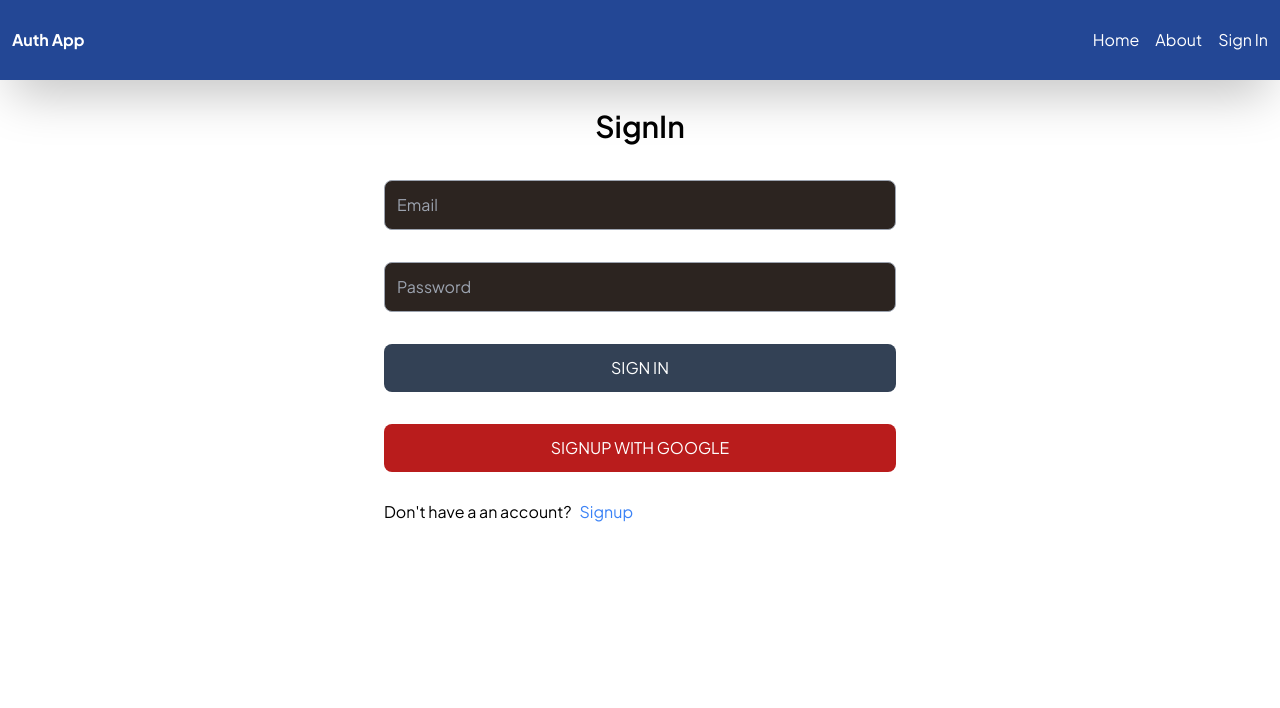
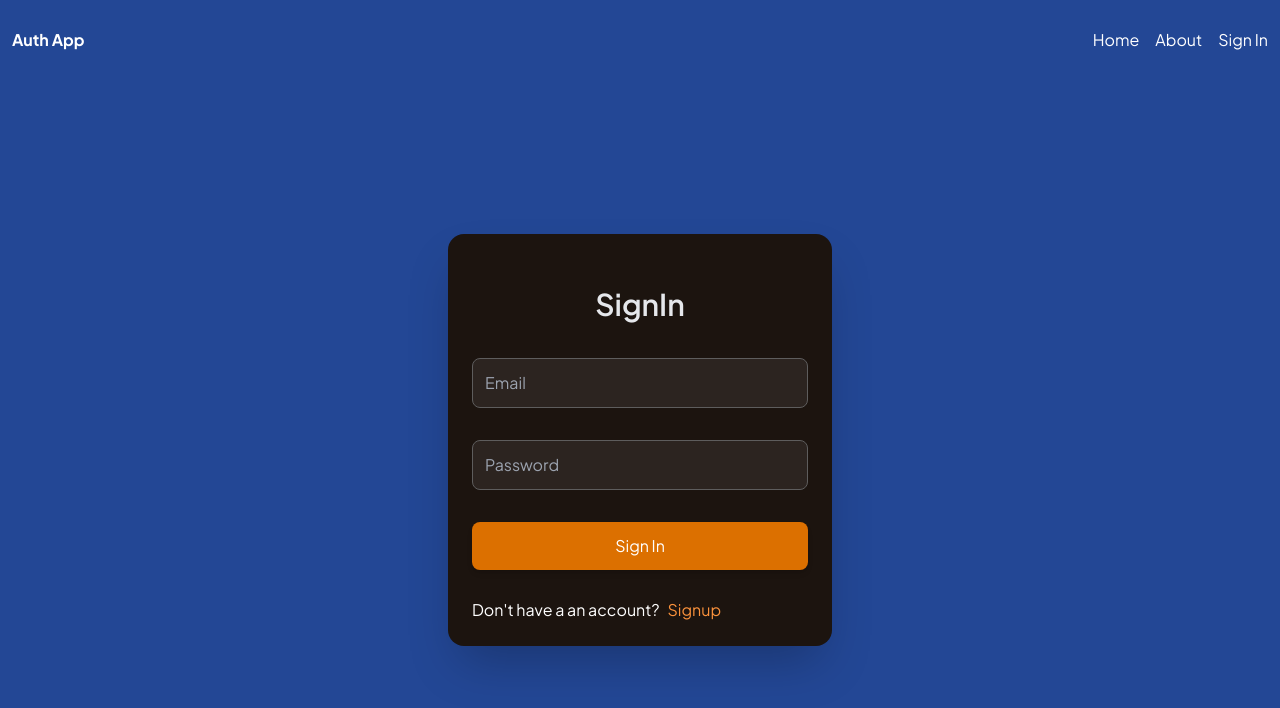
Before and after one commit to aliabbas827/Songs_threejs_react, a React (Create React App) app in the folder client2/: page /signin in a window 1280 px wide. Shown: the top 708 px of the page. Built offline with nearby package versions, Linux system fonts and the light colour scheme.

Commit message:
singin UI

```diff
--- a/client2/src/pages/Login.jsx
+++ b/client2/src/pages/Login.jsx
@@ -9,7 +9,6 @@ import {
 } from "../redux/user/userSlice";
 
 import { useDispatch } from "react-redux";
-import Oauth from "../components/Oauth";
 export default function Signup() {
   const [formData, setFormData] = useState({});
 
@@ -68,8 +67,9 @@ export default function Signup() {
     }
   };
   return (
-    <div className="max-w-lg mx-auto">
-      <h1 className="text-3xl text-center font-semibold my-7">SignIn</h1>
+    <section className="bg-[#234795] h-[90vh] flex justify-center items-center">
+    <div className="mx-auto lg:w-[30%] md:w-[70%] w-[95%] bg-[#1c140f] backdrop-blur-lg backdrop-filter rounded-2xl p-6 shadow-2xl">
+      <h1 className=" text-3xl font-semibold text-gray-200 text-center my-7">SignIn</h1>
       <form
         onSubmit={handleSubmit}
         className="flex w-full flex-col gap-4 items-center"
@@ -78,20 +78,19 @@ export default function Signup() {
           type="email"
           id="email"
           placeholder="Email"
-          className="border w-full bg-slate-100 border-gray-400 p-3 rounded-lg my-2"
+          className="w-full p-3 rounded-lg my-2"
           onChange={handleChange}
         />
         <input
           type="password"
           id="password"
           placeholder="Password"
-          className="border w-full bg-slate-100 border-gray-400 p-3 rounded-lg my-2"
+          className="w-full p-3 rounded-lg my-2"
           onChange={handleChange}
         />
-        <button className="bg-slate-700 w-full text-white p-3 rounded-lg disabled:opacity-80 uppercase hover:opacity-95 my-2">
+        <button className=" btn text-white p-3 rounded-lg hover:opacity-95 disabled:opacity-80 shadow-md my-2 w-full">
           {loading ? "Loading" : "Sign In"}
         </button>
-        <Oauth />
 
         {error && (
           <div className="bg-red-100 text-red-700 p-3 rounded-lg my-2">
@@ -102,12 +101,13 @@ export default function Signup() {
       <div className=" ">
         <Link
           to="/signup"
-          className=" flex  gap-2 mt-5 items-center text-center "
+          className=" flex text-white gap-2 mt-5 items-center text-center "
         >
           <p className=" p-0 m-0">Don&apos;t have a an account?</p>
-          <span className="text-blue-500 p-0 m-0">Signup</span>
+          <span className="p-0 m-0 text-orange-400">Signup</span>
         </Link>
       </div>
     </div>
+    </section>
   );
 }
```
